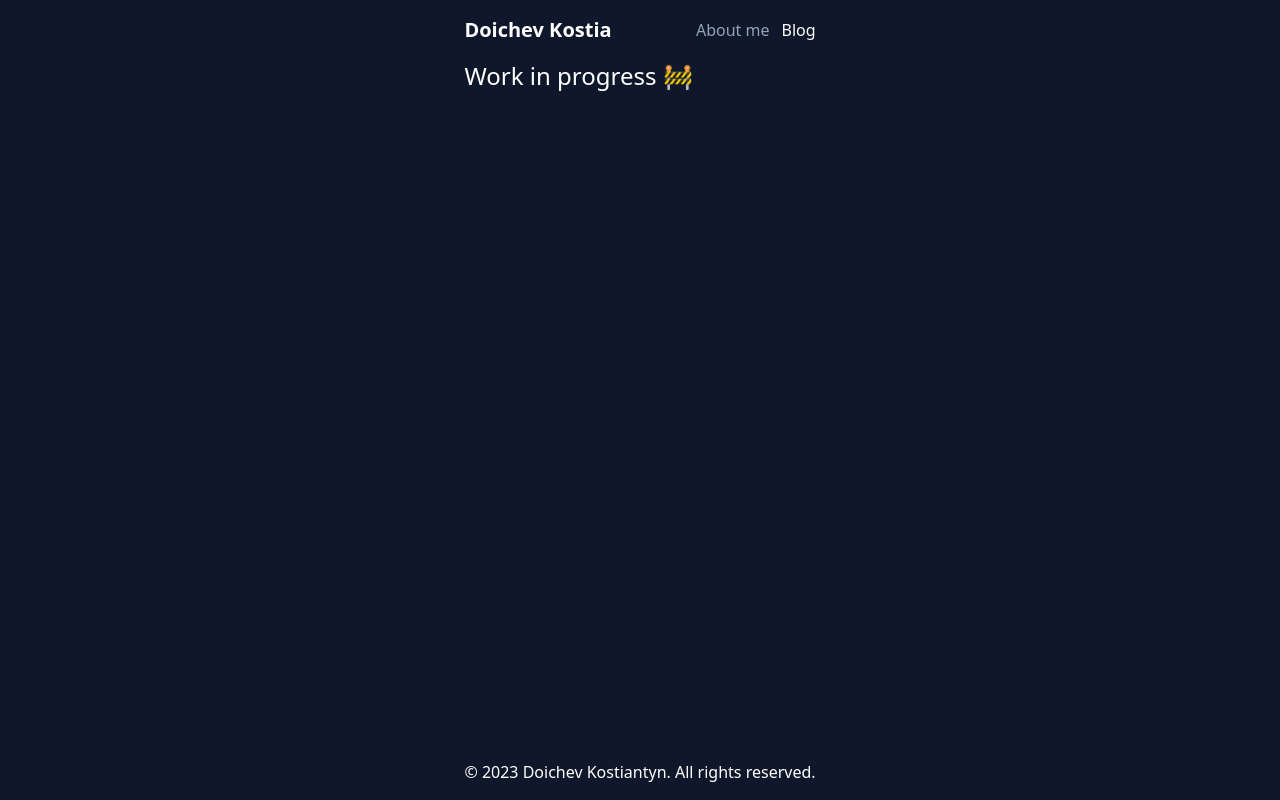
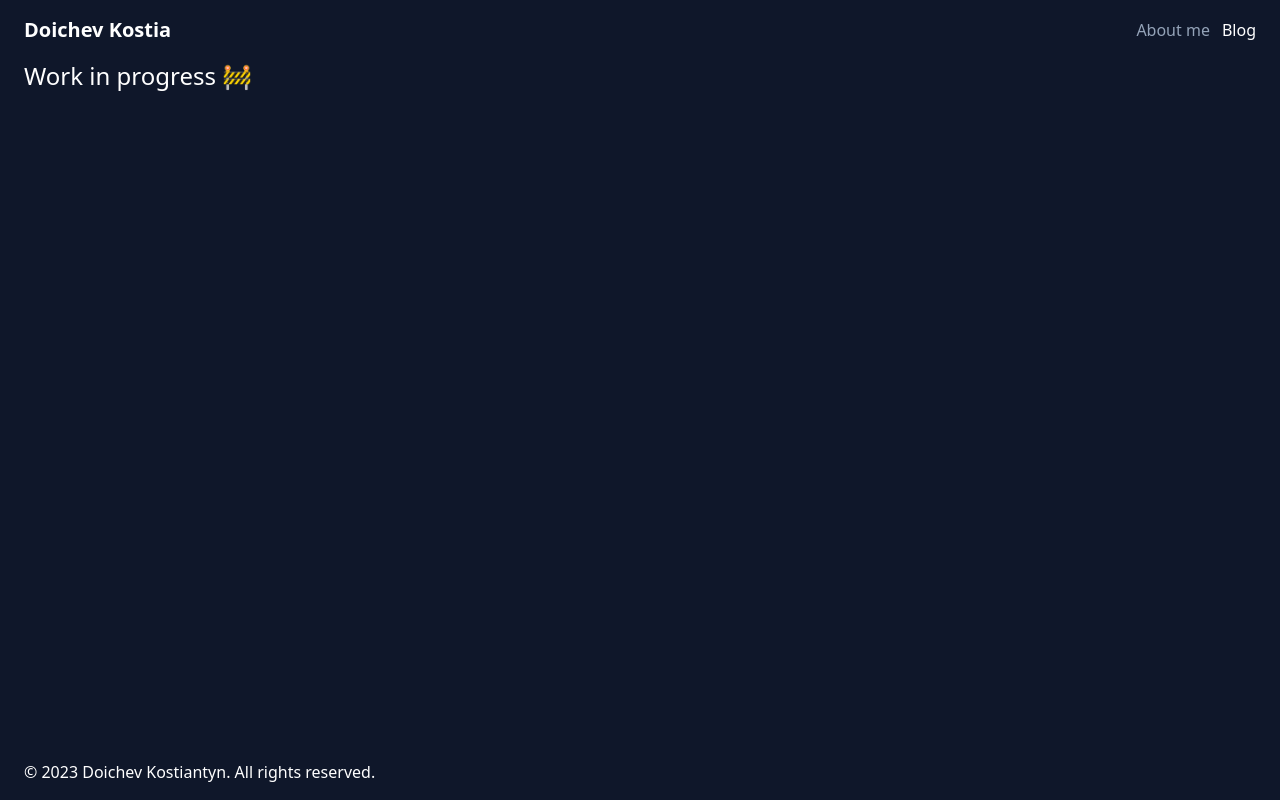
Before and after one commit to doichev-kostia/doichev-kostia, an Astro site: page /blog in a window 1280 px wide. Built offline with nearby package versions, Linux system fonts and the light colour scheme; Astro itself is replaced by a stand-in of ours.

Commit message:
fix: width

```diff
--- a/src/components/Layout.astro
+++ b/src/components/Layout.astro
@@ -9,7 +9,7 @@ import HeadCommon from "./HeadCommon.astro";
 		<title>Doichev Kostia</title>
 	</head>
 	<body class="bg-slate-900">
-		<div class="layout px-4 md:px-6">
+		<div class="layout px-4 md:px-6 max-w-7xl mx-auto">
 			<Header/>
 			<main class="max-w-7xl">
 				<slot />
@@ -23,7 +23,6 @@ import HeadCommon from "./HeadCommon.astro";
 <style>
 	.layout {
 		display: grid;
-		justify-content: center;
 		grid-template-rows: auto 1fr auto;
 		min-height: 100vh;
 	}
```
